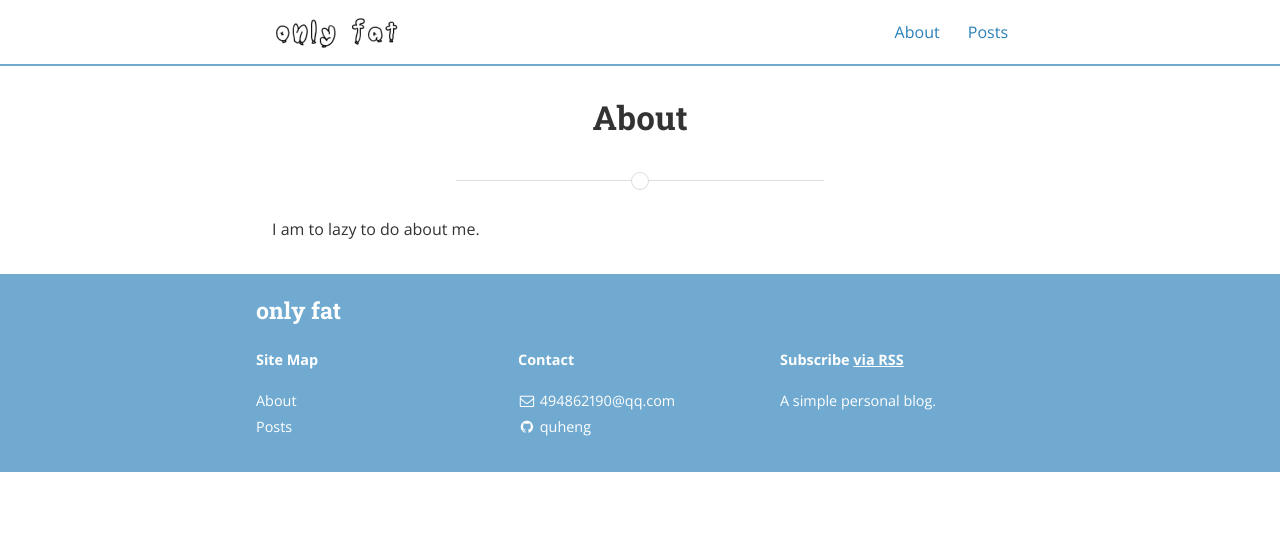
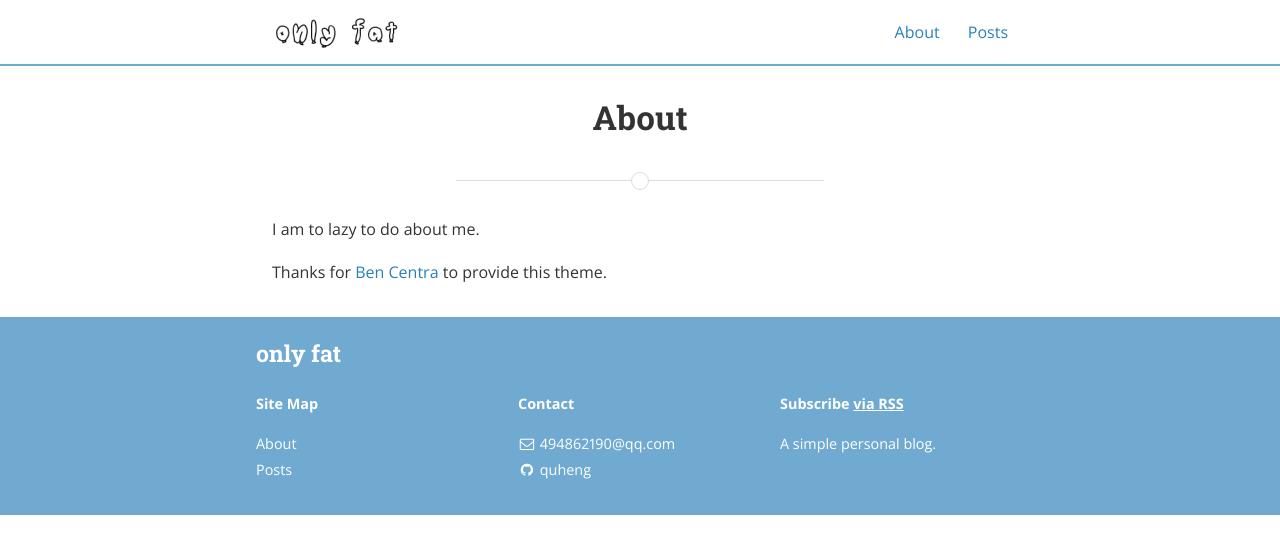
Before and after one commit to quheng/quheng.github.io, a Jekyll site: the page built from about.md, in a window 1280 px wide. Shown: the top 554 px of the page. Built offline with Jekyll 4.4.1, drawn with Linux system fonts in a browser that asks for light colours; nearby versions of some CDN libraries.

Commit message:
update about

```diff
--- a/about.md
+++ b/about.md
@@ -6,4 +6,6 @@ permalink: /about/
 
 I am to lazy to do about me.
 
+Thanks for [Ben Centra](http://bencentra.com) to provide this theme.
+
 [only fat]: https://github.com/quheng
```
